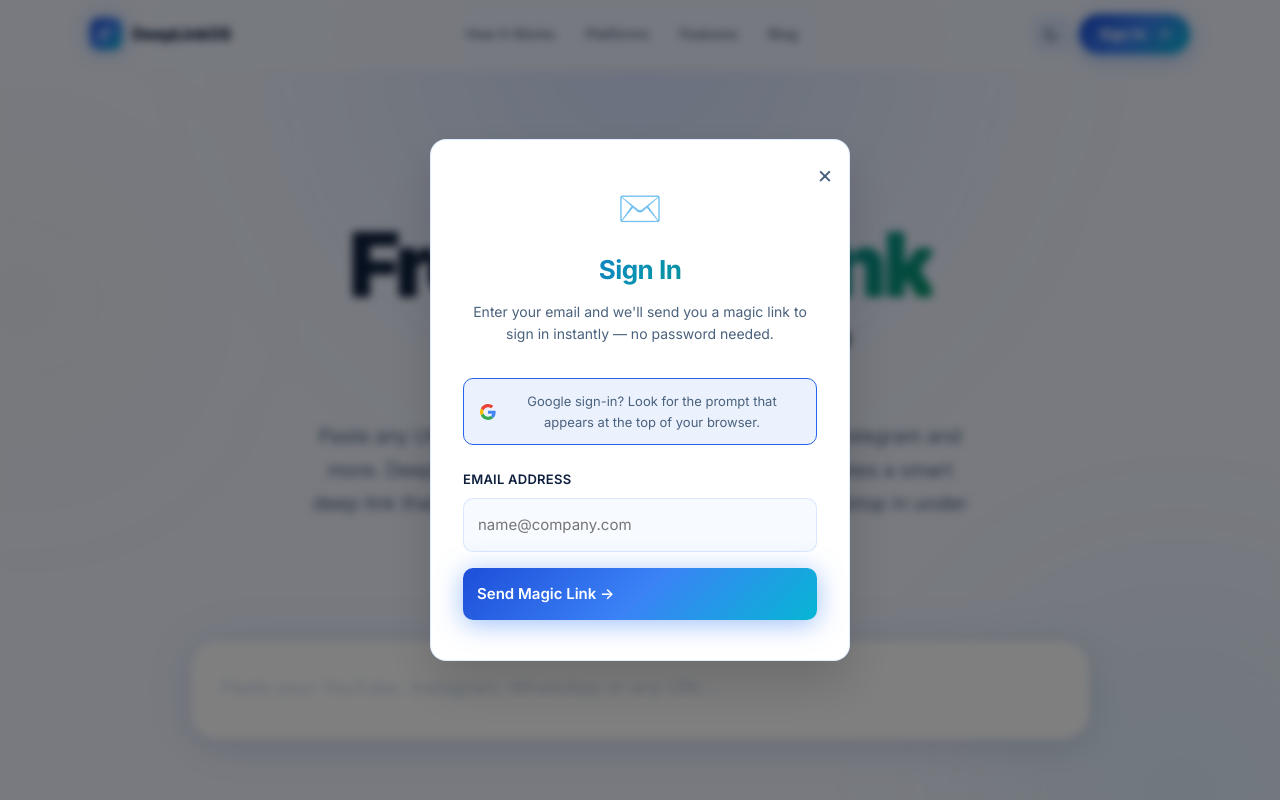
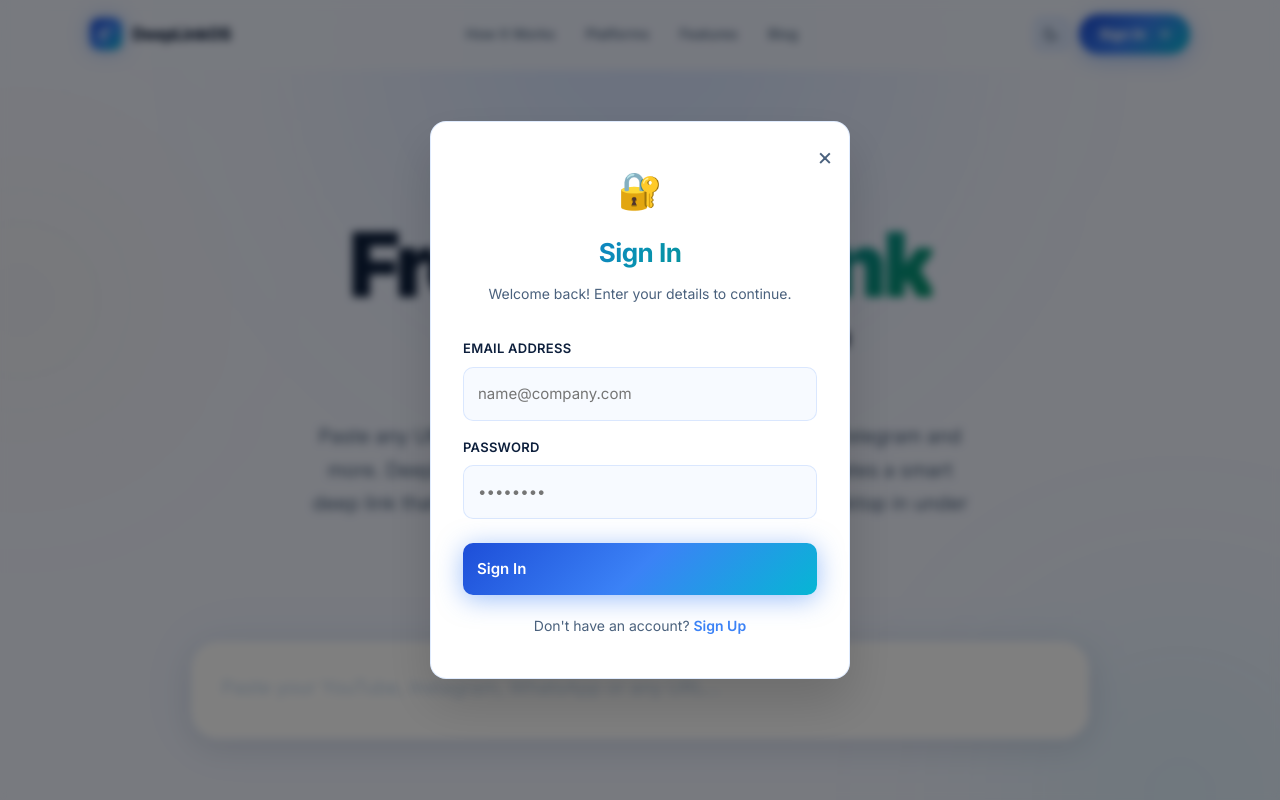
Before and after one commit to Ambitious513/deeplinkos, a Next.js app: page / in a window 1280 px wide. Both pictures are taken after a click on the button "Sign In". Shown: the top 800 px of the page. Built offline with nearby package versions, Linux system fonts and the light colour scheme; no server answers.

Commit message:
feat: Replace magic link with password auth for local routing test

```diff
--- a/components/auth/auth-modal.tsx
+++ b/components/auth/auth-modal.tsx
@@ -2,32 +2,49 @@
 
 import { useState } from "react";
 import { createClient } from "@/lib/supabase/client";
+import { useRouter } from "next/navigation";
 
 export function AuthModal({ isOpen, onClose }: { isOpen: boolean, onClose: () => void }) {
+  const [isSignUp, setIsSignUp] = useState(false);
   const [email, setEmail] = useState("");
+  const [password, setPassword] = useState("");
   const [loading, setLoading] = useState(false);
   const [message, setMessage] = useState("");
   const supabase = createClient();
+  const router = useRouter();
 
   if (!isOpen) return null;
 
-  async function handleMagicLink(e: React.FormEvent) {
+  async function handleAuth(e: React.FormEvent) {
     e.preventDefault();
     setLoading(true);
     setMessage("");
-    const { error } = await supabase.auth.signInWithOtp({
-      email,
-      options: {
-        // Relative path — stays on deeplinkos.com no matter what
-        emailRedirectTo: `${window.location.origin}/auth/callback?next=/dashboard`,
-      },
-    });
+
+    if (isSignUp) {
+      const { error } = await supabase.auth.signUp({
+        email,
+        password,
+      });
+      if (error) {
+        setMessage(`Error: ${error.message}`);
+      } else {
+        setMessage("Account created! You can now sign in (check email for confirmation if required by your Supabase settings).");
+        setIsSignUp(false);
+      }
+    } else {
+      const { error } = await supabase.auth.signInWithPassword({
+        email,
+        password,
+      });
+      if (error) {
+        setMessage(`Error: ${error.message}`);
+      } else {
+        setMessage("Success! Redirecting to dashboard...");
+        // Direct local redirect bypasses any Supabase email/oauth config
+        window.location.href = '/dashboard';
+      }
+    }
     setLoading(false);
-    if (error) {
-      setMessage("Error sending link. Please try again.");
-    } else {
-      setMessage("✓ Check your email for the magic link!");
-    }
   }
 
   return (
@@ -45,27 +62,16 @@ export function AuthModal({ isOpen, onClose }: { isOpen: boolean, onClose: () =>
         </button>
 
         <div style={{ marginBottom: '32px' }}>
-          <div style={{ fontSize: '36px', marginBottom: '12px' }}>✉️</div>
+          <div style={{ fontSize: '36px', marginBottom: '12px' }}>🔐</div>
           <h2 style={{ fontSize: '26px', fontWeight: 700, marginBottom: '10px', letterSpacing: '-0.02em', background: 'var(--grad-text)', WebkitBackgroundClip: 'text', WebkitTextFillColor: 'transparent' }}>
-            Sign In
+            {isSignUp ? "Create Account" : "Sign In"}
           </h2>
           <p style={{ color: 'var(--text-2)', fontSize: '14px', lineHeight: '1.6' }}>
-            Enter your email and we&apos;ll send you a magic link to sign in instantly — no password needed.
+            {isSignUp ? "Sign up to start creating powerful deep links." : "Welcome back! Enter your details to continue."}
           </p>
         </div>
 
-        {/* Google One Tap hint */}
-        <div style={{ padding: '12px 16px', borderRadius: '10px', background: 'var(--blue-dim)', border: '1px solid var(--blue-hi)', marginBottom: '24px', fontSize: '13px', color: 'var(--text-2)', display: 'flex', alignItems: 'center', gap: '8px' }}>
-          <svg width="16" height="16" viewBox="0 0 48 48" style={{ flexShrink: 0 }}>
-            <path fill="#EA4335" d="M24 9.5c3.54 0 6.71 1.22 9.21 3.6l6.85-6.85C35.9 2.38 30.47 0 24 0 14.62 0 6.51 5.38 2.56 13.22l7.98 6.19C12.43 13.72 17.74 9.5 24 9.5z"/>
-            <path fill="#4285F4" d="M46.98 24.55c0-1.57-.15-3.09-.38-4.55H24v9.02h12.94c-.58 2.96-2.26 5.48-4.78 7.18l7.73 6c4.51-4.18 7.09-10.36 7.09-17.65z"/>
-            <path fill="#FBBC05" d="M10.53 28.59c-.48-1.45-.76-2.99-.76-4.59s.27-3.14.76-4.59l-7.98-6.19C.92 16.46 0 20.12 0 24c0 3.88.92 7.54 2.56 10.78l7.97-6.19z"/>
-            <path fill="#34A853" d="M24 48c6.48 0 11.93-2.13 15.89-5.81l-7.73-6c-2.15 1.45-4.92 2.3-8.16 2.3-6.26 0-11.57-4.22-13.47-9.91l-7.98 6.19C6.51 42.62 14.62 48 24 48z"/>
-          </svg>
-          <span>Google sign-in? Look for the prompt that appears at the top of your browser.</span>
-        </div>
-
-        <form onSubmit={handleMagicLink} style={{ textAlign: 'left' }}>
+        <form onSubmit={handleAuth} style={{ textAlign: 'left' }}>
           <div style={{ marginBottom: '16px' }}>
             <label style={{ fontSize: '13px', fontWeight: 600, marginBottom: '8px', display: 'block', color: 'var(--text)', letterSpacing: '0.02em', textTransform: 'uppercase' }}>
               Email Address
@@ -79,15 +85,40 @@ export function AuthModal({ isOpen, onClose }: { isOpen: boolean, onClose: () =>
               style={{ width: '100%', padding: '14px', borderRadius: '10px', background: 'var(--input-bg)', border: '1px solid var(--input-border)', color: 'var(--text)', fontSize: '15px', outline: 'none' }}
             />
           </div>
+
+          <div style={{ marginBottom: '24px' }}>
+            <label style={{ fontSize: '13px', fontWeight: 600, marginBottom: '8px', display: 'block', color: 'var(--text)', letterSpacing: '0.02em', textTransform: 'uppercase' }}>
+              Password
+            </label>
+            <input
+              type="password"
+              placeholder="••••••••"
+              value={password}
+              onChange={(e) => setPassword(e.target.value)}
+              required
+              style={{ width: '100%', padding: '14px', borderRadius: '10px', background: 'var(--input-bg)', border: '1px solid var(--input-border)', color: 'var(--text)', fontSize: '15px', outline: 'none' }}
+            />
+          </div>
+
           <button
             type="submit"
             className="btn-primary"
             style={{ width: '100%', padding: '14px', borderRadius: '10px', fontSize: '15px', fontWeight: 600, border: 'none', cursor: loading ? 'not-allowed' : 'pointer', color: '#fff', background: 'var(--grad)', opacity: loading ? 0.7 : 1 }}
             disabled={loading}
           >
-            {loading ? "Sending Magic Link..." : "Send Magic Link →"}
+            {loading ? "Processing..." : (isSignUp ? "Sign Up" : "Sign In")}
           </button>
         </form>
+
+        <div style={{ marginTop: '20px', fontSize: '14px', color: 'var(--text-2)' }}>
+          {isSignUp ? "Already have an account?" : "Don't have an account?"}{" "}
+          <button
+            onClick={() => { setIsSignUp(!isSignUp); setMessage(""); }}
+            style={{ background: 'none', border: 'none', color: 'var(--blue)', fontWeight: 600, cursor: 'pointer', padding: 0 }}
+          >
+            {isSignUp ? "Sign In" : "Sign Up"}
+          </button>
+        </div>
 
         {message && (
           <div style={{ marginTop: '20px', padding: '14px', borderRadius: '10px', background: message.includes('Error') ? 'var(--red-dim)' : 'var(--emerald-dim)', color: message.includes('Error') ? 'var(--red)' : 'var(--emerald-hi)', fontSize: '14px', fontWeight: 500, textAlign: 'center' }}>
```
